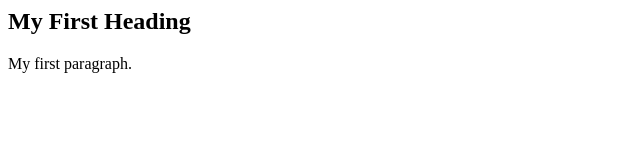
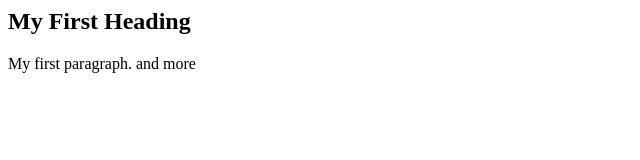
Before and after one commit to gabfotop/my1stwebsite, a plain HTML site: page index.html in a window 1280 px wide. Shown: the full height of the page, 0-640 px from the left. Drawn offline with Linux system fonts and the light colour scheme.

Commit message:
Update index.html
upadate1

```diff
--- a/index.html
+++ b/index.html
@@ -6,6 +6,6 @@
 </head>
 <body>
     <h2>My First Heading</h2>
-    <p>My first paragraph.</p>
+    <p>My first paragraph. and more</p>
 </body>
 </html>
```
